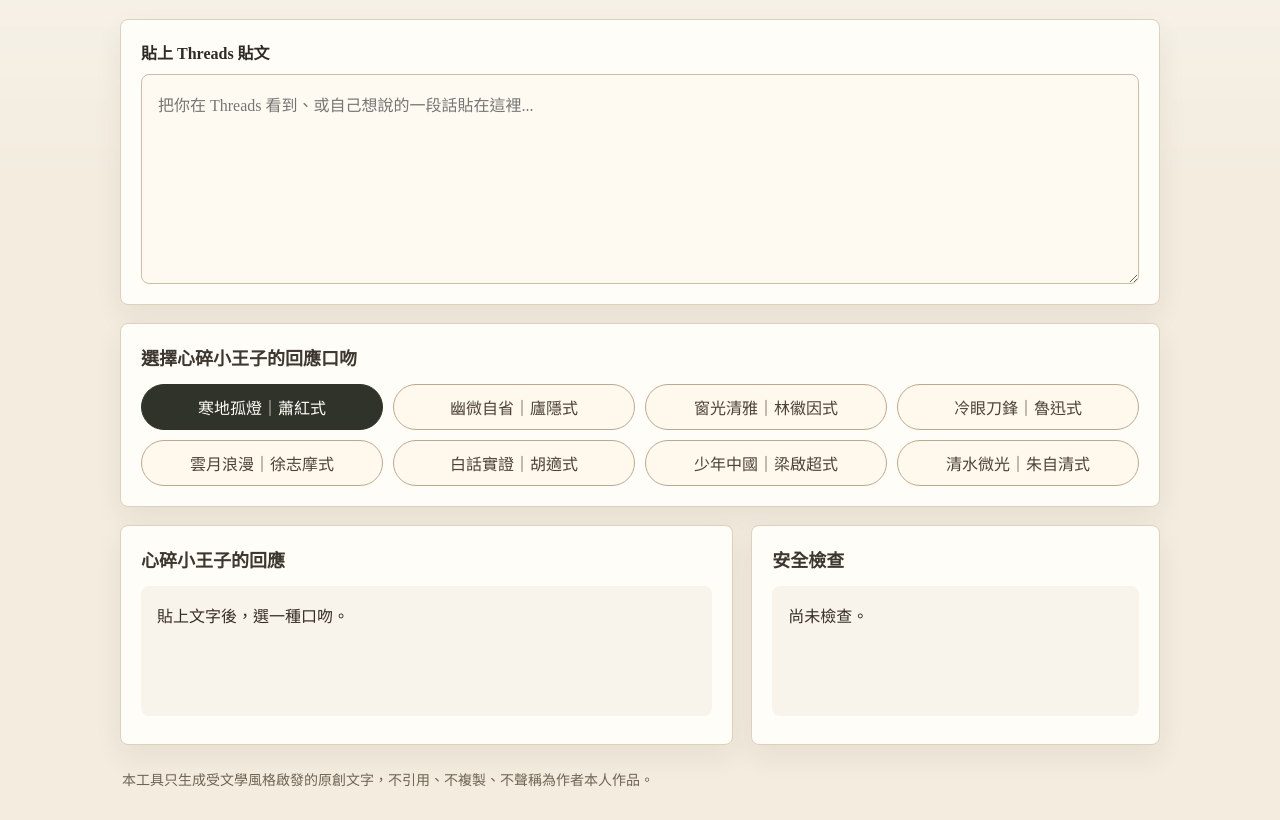
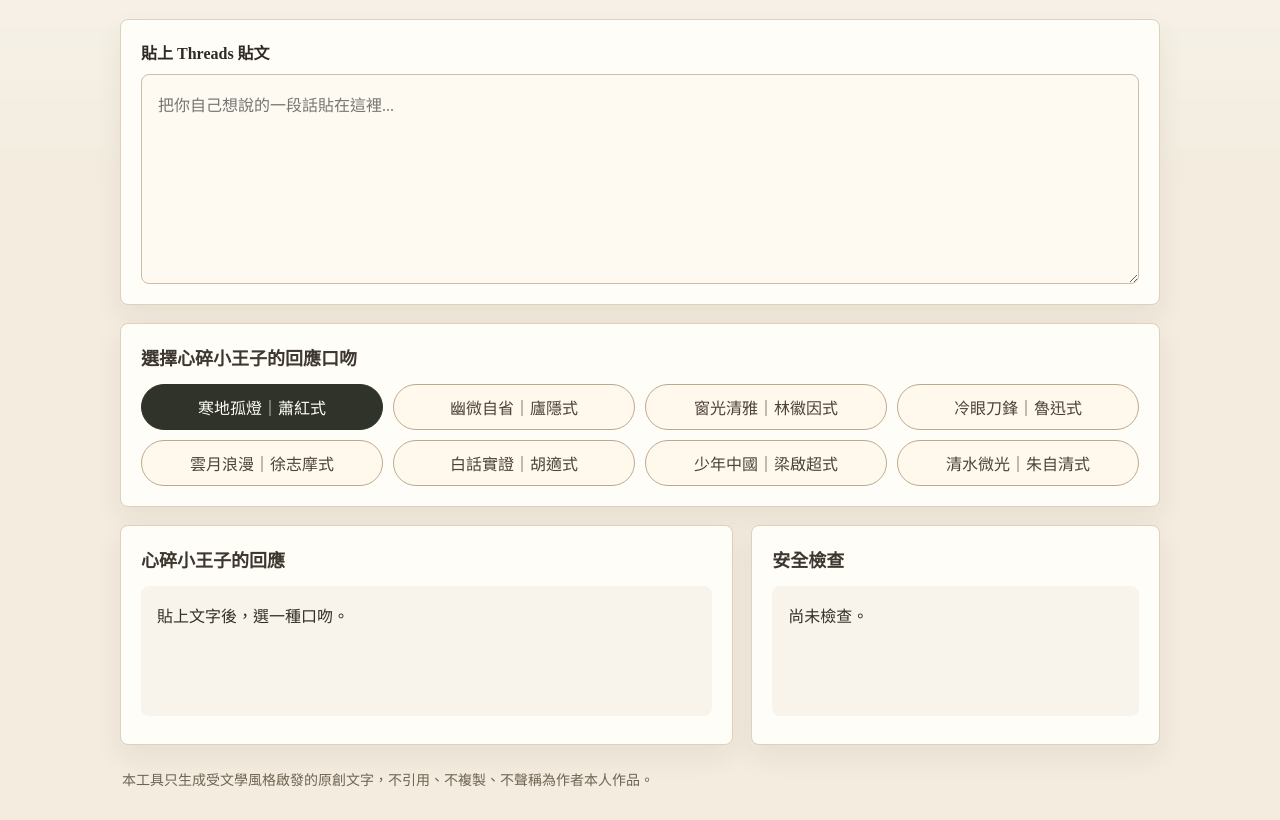
Before and after one commit to Alexintw/heartbreak-prince-bot, a plain HTML site: page client/index.html in a window 1280 px wide. Shown: the part 82-902 px from the top of the page. Drawn offline with Linux system fonts and the light colour scheme.

Commit message:
Update textarea placeholder text in index.html

```diff
--- a/client/index.html
+++ b/client/index.html
@@ -14,7 +14,7 @@
 
     <section class="panel">
       <label class="textarea-label" for="inputText">貼上 Threads 貼文</label>
-      <textarea id="inputText" placeholder="把你在 Threads 看到、或自己想說的一段話貼在這裡..."></textarea>
+      <textarea id="inputText" placeholder="把你自己想說的一段話貼在這裡..."></textarea>
     </section>
 
     <section class="panel">
```
